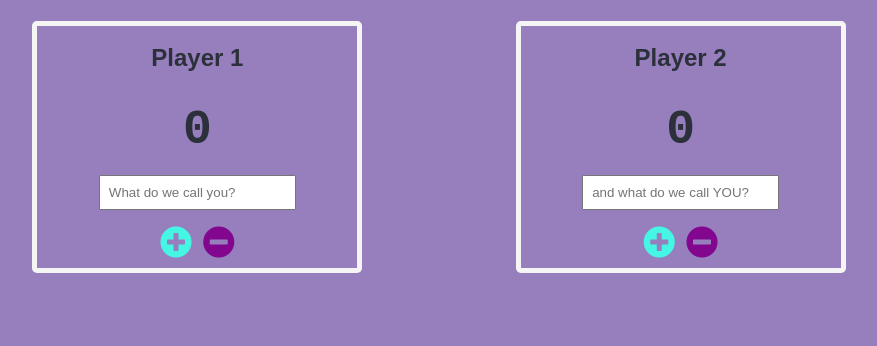
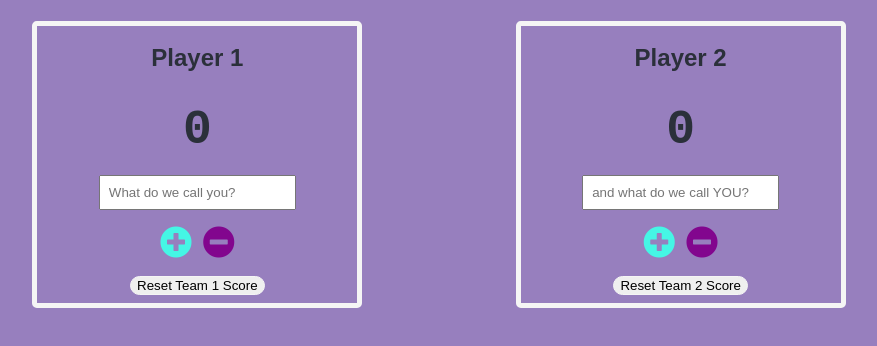
Before and after one commit to jonathonchilds/Scoreboard, a website built with Vite: page index.html in a window 1280 px wide. Shown: the part 134-480 px from the top of the page, without its empty margins (201-1078 px from the left). Built offline with nearby package versions, Linux system fonts and the light colour scheme.

Commit message:
adds Reset button

```diff
--- a/index.html
+++ b/index.html
@@ -26,6 +26,8 @@
           <i class="add fas fa-2x fa-plus-circle"></i>
           <i class="subtract fas fa-2x fa-minus-circle"></i>
         </fieldset>
+        <button class="reset">Reset Team 1 Score</button>
+
       </section>
 
       <section class="team2">
@@ -39,6 +41,8 @@
           <i class="add fas fa-2x fa-plus-circle"></i>
           <i class="subtract fas fa-2x fa-minus-circle"></i>
         </fieldset>
+        <button class="reset">Reset Team 2 Score</button>
+
       </section>
     </main>
 
--- a/src/main.ts
+++ b/src/main.ts
@@ -11,6 +11,7 @@ function teamContent(id: string)
   const teamNameInputBox = document.querySelector(`.${id} input`) as HTMLInputElement
   const incrementScoreButton = document.querySelector(`.${id} .add`) as HTMLElement
   const decreaseScoreButton = document.querySelector(`.${id} .subtract`) as HTMLElement
+  const resetScoreButton = document.querySelector(`.${id} .reset`) as HTMLElement
 
   // OUTPUTS  |
   //          |
@@ -22,7 +23,8 @@ function teamContent(id: string)
   function updateTeamName(event: Event)
     {
       teamNameDisplay.innerText = (event.target as HTMLInputElement).value
-  };
+    }
+
     teamNameInputBox.addEventListener('input', updateTeamName)
 
 
@@ -35,6 +37,7 @@ function teamContent(id: string)
       }
       else teamScoreCounter = teamScoreCounter
     }
+
     incrementScoreButton.addEventListener('click', incrementScore)
 
 
@@ -47,8 +50,20 @@ function teamContent(id: string)
       }
       else teamScoreCounter = teamScoreCounter
     }
+
     decreaseScoreButton.addEventListener('click', decreaseScore)
 
+
+  function resetScore()
+    {
+      teamScoreCounter = 0
+      teamScoreDisplay.textContent = `${teamScoreCounter}`
     }
+
+    resetScoreButton.addEventListener('click', resetScore)
+
+
+}
+
 teamContent('team1')
 teamContent('team2')
--- a/src/style.css
+++ b/src/style.css
@@ -73,6 +73,14 @@ fieldset i.add {
   color: #45f6e5;
 }
 
+button.reset {
+  border-width: 1rem;
+  border: 1px solid whitesmoke;
+  border-radius: 1rem;
+  cursor: pointer;
+  margin: 0.5rem;
+}
+
 fieldset i.subtract {
   cursor: pointer;
   color: #82068e;
```
Lines whose indentation alone changed are shown as unchanged.
